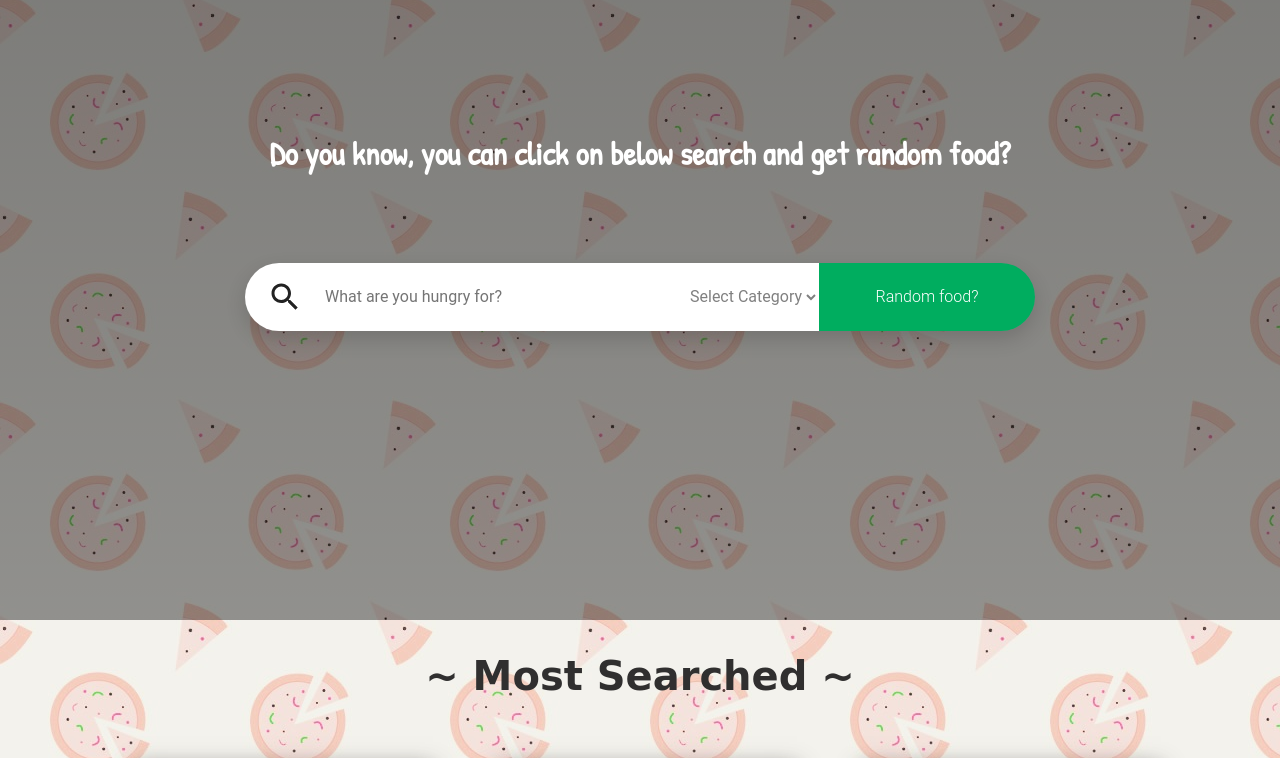
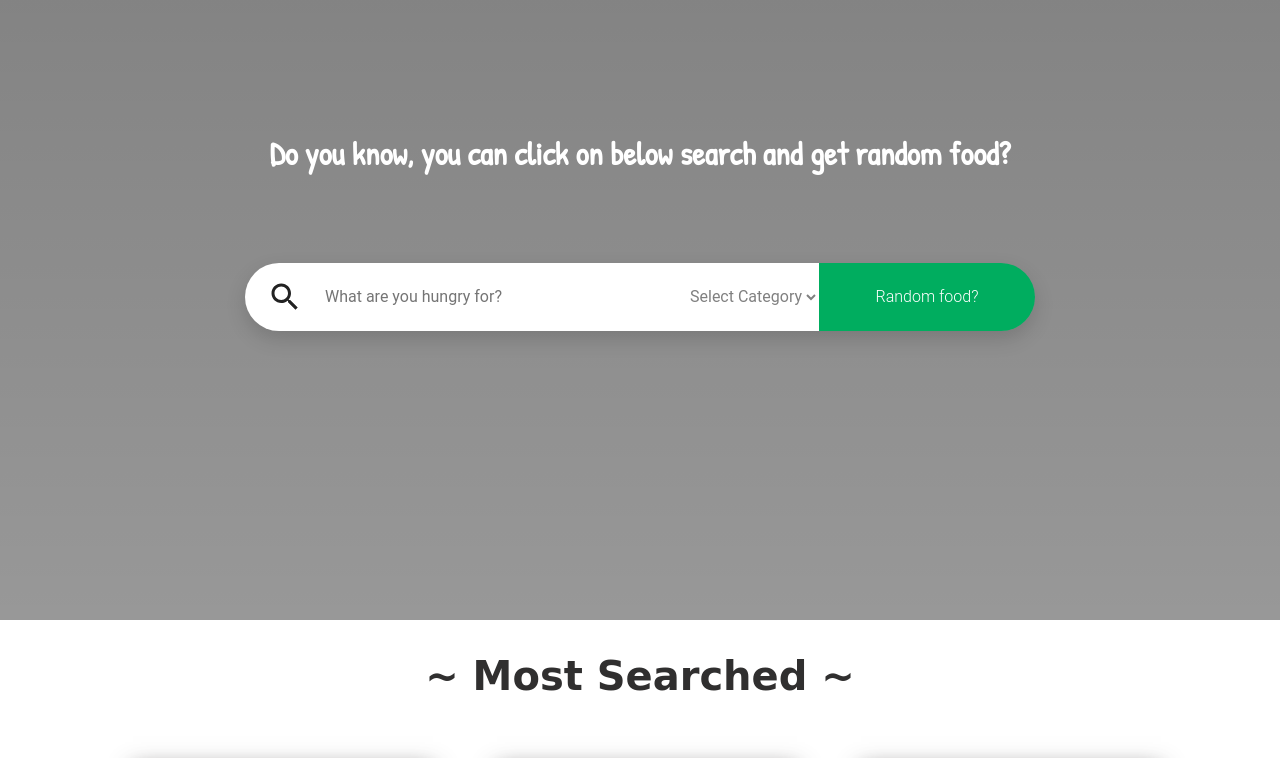
Before and after one commit to darkrider88/Foodsome, a plain HTML site: page index.html in a window 1280 px wide. Shown: the part 180-938 px from the top of the page. Drawn offline with nearby package versions, Linux system fonts and the light colour scheme; a web font is replaced by a local one.

Commit message:
removed bg

```diff
--- a/css/main.css
+++ b/css/main.css
@@ -57,12 +57,6 @@ body::-webkit-scrollbar-thumb
 
   }
 
-body {
-  /* <a href="https://www.wowpatterns.com/free-vector-art">Wow Patterns</a> */
-  background-image: url(../images/pizza-bg.jpg);
-
-   z-index: -10000;
-}
 
 nav a {
   color: white;
```
Also changed, not shown: images/pizza-bg.jpg (deleted).
